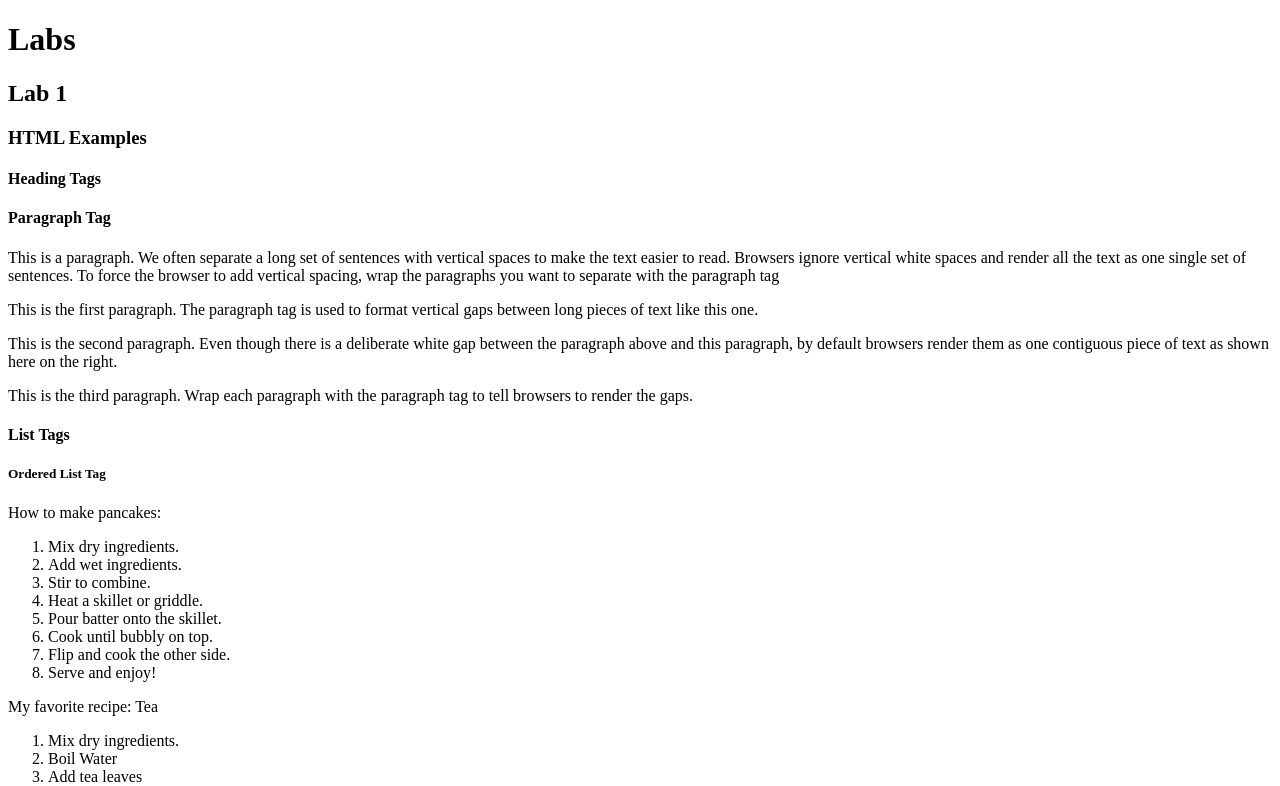
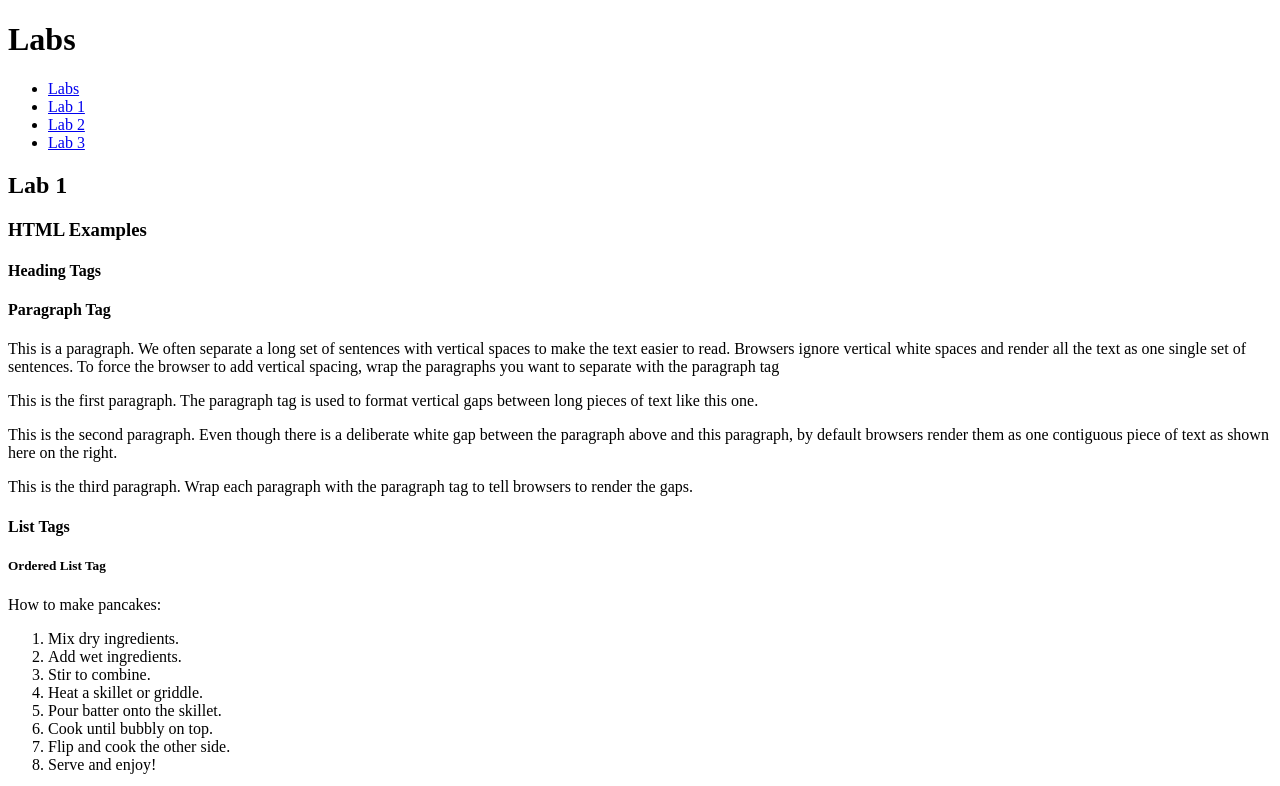
Before and after one commit to vivekdhir77/assignment, a React (Create React App) app in the folder kanbas-react-web-app/: page /#/Labs/Lab1 in a window 1280 px wide. Shown: the top 786 px of the page. Built offline with nearby package versions, Linux system fonts and the light colour scheme.

Commit message:
Adding routes

```diff
--- a/kanbas-react-web-app/package.json
+++ b/kanbas-react-web-app/package.json
@@ -12,8 +12,9 @@
     "@types/react-dom": "^18.3.0",
     "react": "^18.3.1",
     "react-dom": "^18.3.1",
-    "react-scripts": "5.0.1",
-    "typescript": "^4.9.5",
+    "react-router-dom": "^6.26.2",
+    "react-scripts": "^5.0.1",
+    "typescript": "^3.9.10",
     "web-vitals": "^2.1.4"
   },
   "scripts": {
--- a/kanbas-react-web-app/src/App.tsx
+++ b/kanbas-react-web-app/src/App.tsx
@@ -1,12 +1,18 @@
-import React from 'react';
 import Labs from "./Labs";
-import './App.css';
-
+import { HashRouter, Route, Routes, Navigate } from "react-router-dom";
 function App() {
   return (
-    <div>
-      <Labs />
-    </div>
+    <HashRouter>
+      <div>
+        <Routes>
+          <Route path="/" element={<Navigate to="/Labs" />} />
+          <Route path="/Labs/*" element={<Labs />} />
+        </Routes>
+      </div>
+    </HashRouter>
+    // <div>
+    //   <Labs/>
+    // </div>
   );
 }
 
--- /dev/null
+++ b/kanbas-react-web-app/src/Labs/Lab2/index.tsx
@@ -0,0 +1,7 @@
+export default function Lab2() {
+    return (
+      <div>
+        <h2>Lab 2</h2>
+      </div>
+    );
+  }
--- /dev/null
+++ b/kanbas-react-web-app/src/Labs/Lab3/index.tsx
@@ -0,0 +1,7 @@
+export default function Lab3() {
+    return (
+      <div>
+        <h2>Lab 3</h2>
+      </div>
+    );
+  }
--- /dev/null
+++ b/kanbas-react-web-app/src/Labs/TOC.tsx
@@ -0,0 +1,12 @@
+import { Link } from 'react-router-dom';
+
+export default function TOC() {
+    return (
+      <ul>
+        <li><Link to="/Labs">Labs</Link></li>
+        <li><Link to="/Labs/Lab1">Lab 1</Link></li>
+        <li><Link to="/Labs/Lab2">Lab 2</Link></li>
+        <li><Link to="/Labs/Lab3">Lab 3</Link></li>
+      </ul>
+    );
+  }
--- a/kanbas-react-web-app/src/Labs/index.tsx
+++ b/kanbas-react-web-app/src/Labs/index.tsx
@@ -1,8 +1,21 @@
 import Lab1 from "./Lab1";
+import { Route, Routes, Navigate } from "react-router";
+import TOC from "./TOC";
+import Lab2 from "./Lab2";
+import Lab3 from "./Lab3";
+
 export default function Labs() {
   return (
     <div id="wd-labs">
       <h1>Labs</h1>
-      <Lab1 />
+      {/* <Lab1 /> */}
+
+      <TOC/>
+      <Routes>
+        <Route path="/" element={<Navigate to="Lab1" />} />
+        <Route path="Lab1" element={<Lab1 />} />
+        <Route path="Lab2" element={<Lab2 />} />
+        <Route path="Lab3" element={<Lab3 />} />
+      </Routes>
     </div>
 );}
--- a/kanbas-react-web-app/tsconfig.json
+++ b/kanbas-react-web-app/tsconfig.json
@@ -18,7 +18,7 @@
     "resolveJsonModule": true,
     "isolatedModules": true,
     "noEmit": true,
-    "jsx": "react-jsx"
+    "jsx": "preserve"
   },
   "include": [
     "src"
```
Also changed, not shown: 1 other file (tests, documents, lock files or other folders).
